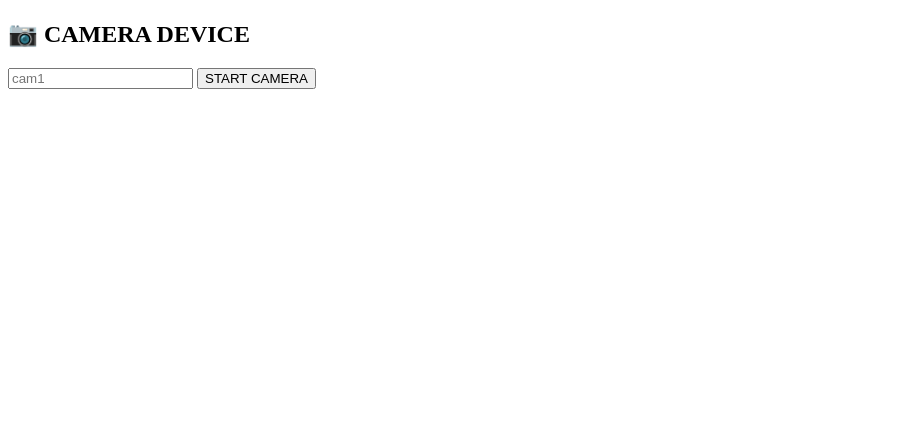
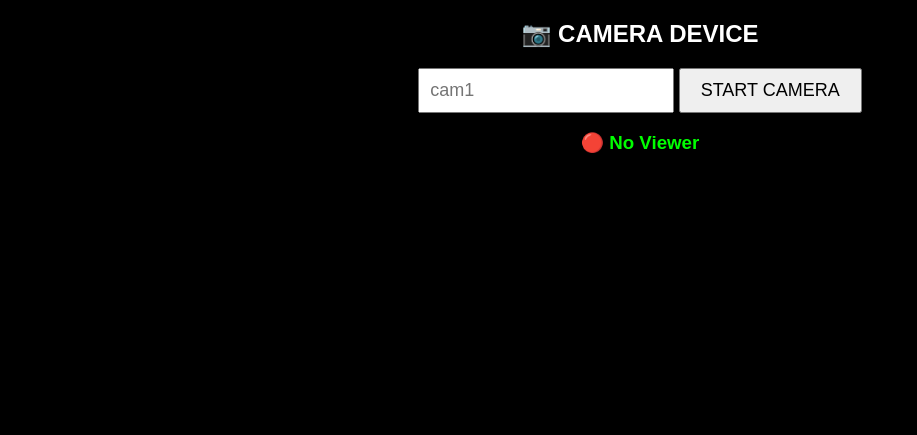
Before and after one commit to anrachana28-del/camera-Live, a website: page public/camera.html in a window 1280 px wide. Shown: the whole page, without its empty margins (0-917 px from the left). Drawn offline with nearby package versions, Linux system fonts and the light colour scheme; no server answers.

Commit message:
Update camera.html

```diff
--- a/public/camera.html
+++ b/public/camera.html
@@ -2,19 +2,56 @@
 <html>
 <head>
 <meta charset="UTF-8">
-<title>Camera</title>
+<title>Camera Device</title>
+
+<style>
+body{
+  margin:0;
+  background:black;
+  color:white;
+  text-align:center;
+  font-family:Arial;
+}
+
+video{
+  width:100%;
+  max-width:500px;
+  margin-top:10px;
+  border-radius:10px;
+}
+
+input{
+  padding:10px;
+  font-size:18px;
+}
+
+button{
+  padding:10px 20px;
+  font-size:18px;
+  cursor:pointer;
+}
+
+#status{
+  color:lime;
+}
+</style>
 </head>
 
 <body>
 
 <h2>📷 CAMERA DEVICE</h2>
 
-<input id="camId" placeholder="cam1">
-<button onclick="start()">START CAMERA</button>
+<input id="cameraId" placeholder="cam1">
 
-<br><br>
+<button onclick="startCamera()">
+START CAMERA
+</button>
 
-<video id="video" autoplay playsinline width="300"></video>
+<h3 id="status">
+🔴 No Viewer
+</h3>
+
+<video id="localVideo" autoplay playsinline muted></video>
 
 <script src="/socket.io/socket.io.js"></script>
 
@@ -24,22 +61,36 @@ const socket = io();
 let peer;
 let stream;
 
-async function start() {
+/* ================= START CAMERA ================= */
 
-  const cameraId = document.getElementById("camId").value;
+async function startCamera(){
 
-  socket.emit("join-camera", cameraId);
+  try{
 
-  stream = await navigator.mediaDevices.getUserMedia({
-    video: true,
-    audio: false
+    const cameraId =
+      document.getElementById("cameraId").value;
+
+    if(!cameraId){
+      alert("Enter camera ID");
+      return;
+    }
+
+    socket.emit("camera-join", cameraId);
+
+    stream =
+      await navigator.mediaDevices.getUserMedia({
+        video:true,
+        audio:false
       });
 
-  document.getElementById("video").srcObject = stream;
+    document.getElementById("localVideo")
+      .srcObject = stream;
 
     peer = new RTCPeerConnection({
-    iceServers: [
-      { urls: "stun:stun.l.google.com:19302" }
+      iceServers:[
+        {
+          urls:"stun:stun.l.google.com:19302"
+        }
       ]
     });
 
@@ -48,34 +99,78 @@ async function start() {
     });
 
     peer.onicecandidate = e => {
-    if (e.candidate) {
-      socket.emit("signal", {
+
+      if(e.candidate){
+
+        socket.emit("signal",{
           cameraId,
-        candidate: e.candidate
+          candidate:e.candidate
         });
+
       }
+
     };
 
-  const offer = await peer.createOffer();
+    const offer =
+      await peer.createOffer();
 
     await peer.setLocalDescription(offer);
 
-  socket.emit("signal", {
+    socket.emit("signal",{
       cameraId,
       offer
     });
 
+    /* RECEIVE ANSWER */
+
     socket.on("signal", async data => {
 
-    if (data.answer) {
-      await peer.setRemoteDescription(data.answer);
+      if(data.answer){
+
+        await peer.setRemoteDescription(
+          new RTCSessionDescription(data.answer)
+        );
+
       }
 
-    if (data.candidate) {
-      await peer.addIceCandidate(data.candidate);
+      if(data.candidate){
+
+        try{
+          await peer.addIceCandidate(
+            new RTCIceCandidate(data.candidate)
+          );
+        }catch(err){}
       }
 
     });
+
+    /* VIEWER STATUS */
+
+    socket.on("viewer-status", data => {
+
+      if(data.online){
+
+        document.getElementById("status")
+          .innerHTML =
+          "🟢 Viewer Connected (" + data.count + ")";
+
+      }else{
+
+        document.getElementById("status")
+          .innerHTML =
+          "🔴 No Viewer";
+
+      }
+
+    });
+
+  }catch(err){
+
+    console.error(err);
+
+    alert(err.message);
+
+  }
 
 }
 </script>
```
Lines whose indentation alone changed are shown as unchanged.
